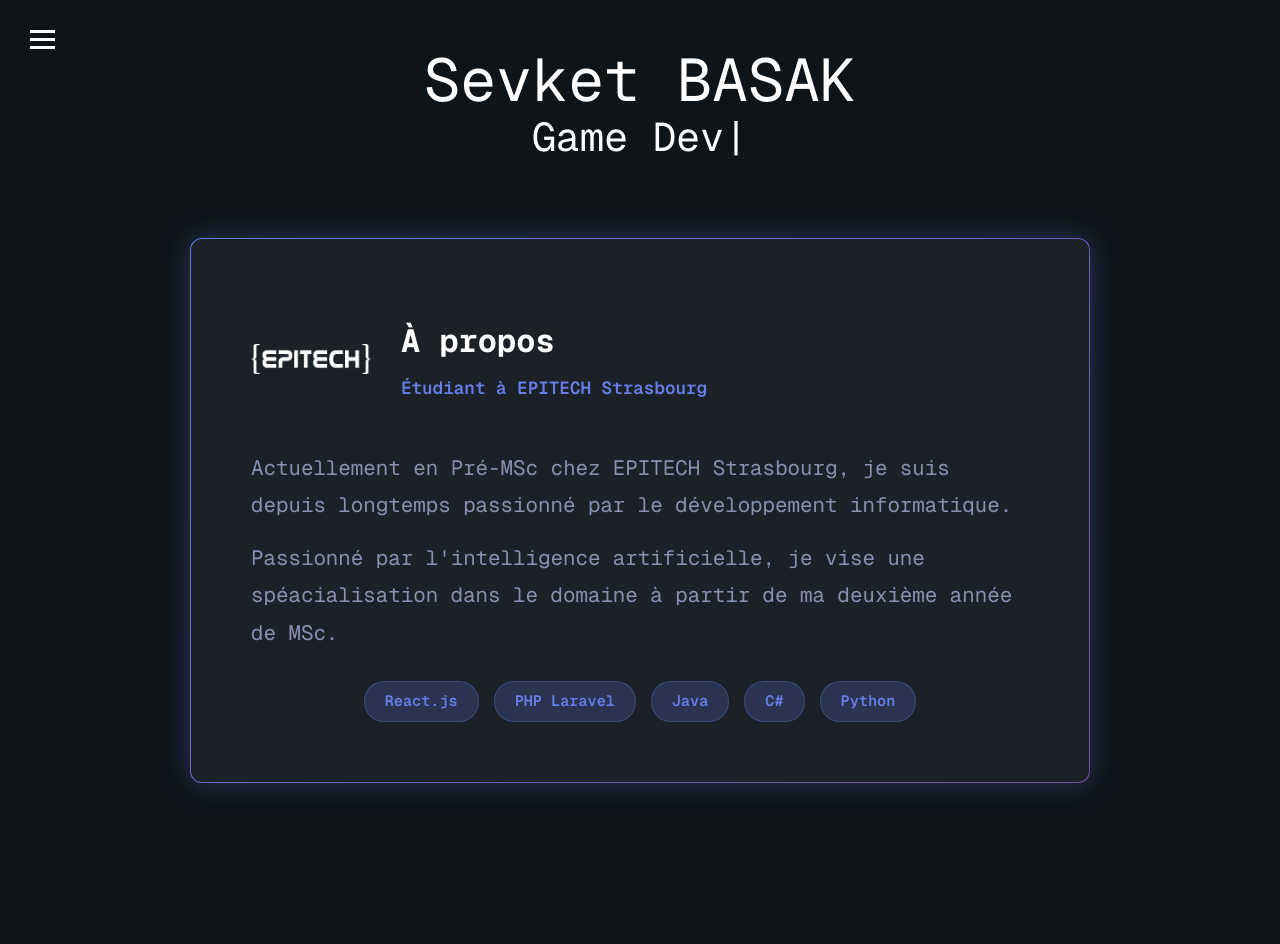
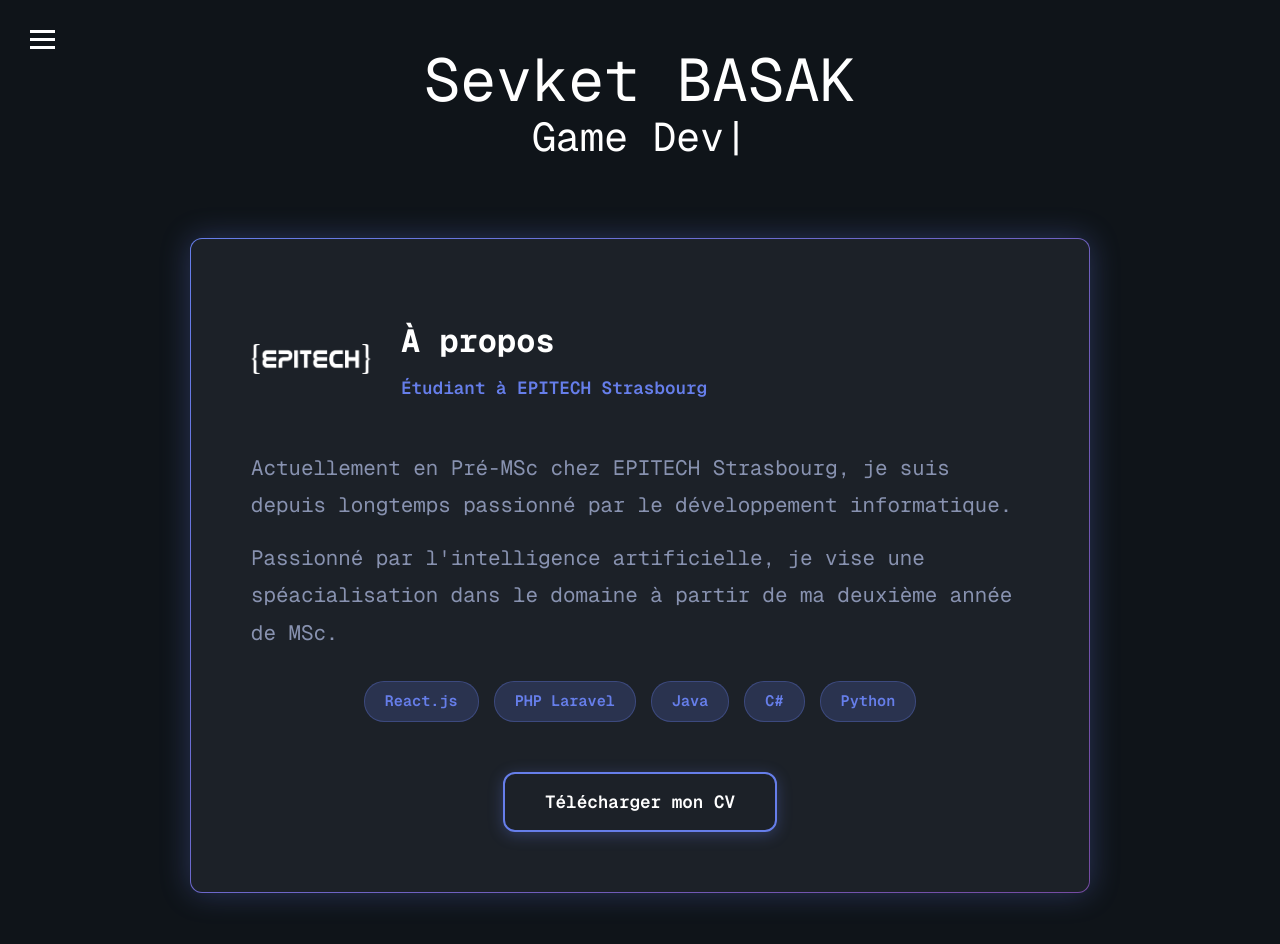
Before and after one commit to sevketbasak/Portfolio, a React (Vite) app: page / in a window 1280 px wide. Shown: the top 944 px of the page. Built offline with nearby package versions, Linux system fonts and the light colour scheme.

Commit message:
Added download cv button

```diff
--- a/src/pages/Home.jsx
+++ b/src/pages/Home.jsx
@@ -1,6 +1,7 @@
 import { ReactTyped } from "react-typed";
 import { Card } from "@mui/material";
 import epitechLogo from "../assets/EPILOGO.png";
+import cvPdf from "../assets/BASAK_Sevket_CV6.pdf";
 
 function Home() {
   return (
@@ -111,6 +112,26 @@
                 <span style={styles.tag}>Java</span>
                 <span style={styles.tag}>C#</span>
                 <span style={styles.tag}>Python</span>
+              </div>
+
+              <div style={{ marginTop: "30px", textAlign: "center" }}>
+                <a
+                  href={cvPdf}
+                  download="BASAK_Sevket_CV.pdf"
+                  style={styles.cvButton}
+                  onMouseEnter={(e) => {
+                    e.currentTarget.style.transform = "translateY(-3px)";
+                    e.currentTarget.style.boxShadow =
+                      "0 5px 15px rgba(102, 126, 234, 0.5)";
+                  }}
+                  onMouseLeave={(e) => {
+                    e.currentTarget.style.transform = "translateY(0)";
+                    e.currentTarget.style.boxShadow =
+                      "0 3px 15px rgba(102, 126, 234, 0.3)";
+                  }}
+                >
+                  Télécharger mon CV
+                </a>
               </div>
             </Card>
           </div>
@@ -294,6 +315,22 @@
     color: "#8892b0",
     marginTop: "15px",
   },
+
+  cvButton: {
+    display: "inline-block",
+    padding: "15px 40px",
+    backgroundColor: "transparent",
+    color: "white",
+    textDecoration: "none",
+    borderRadius: "12px",
+    border: "2px solid #667eea",
+    fontSize: "1.1rem",
+    fontWeight: "600",
+    transition: "all 0.3s ease",
+    marginTop: "20px",
+    boxShadow: "0 3px 15px rgba(102, 126, 234, 0.3)",
+    cursor: "pointer",
+  },
 };
 
 export default Home;
```
Also changed, not shown: 2 other files (tests, documents, lock files or other folders).
